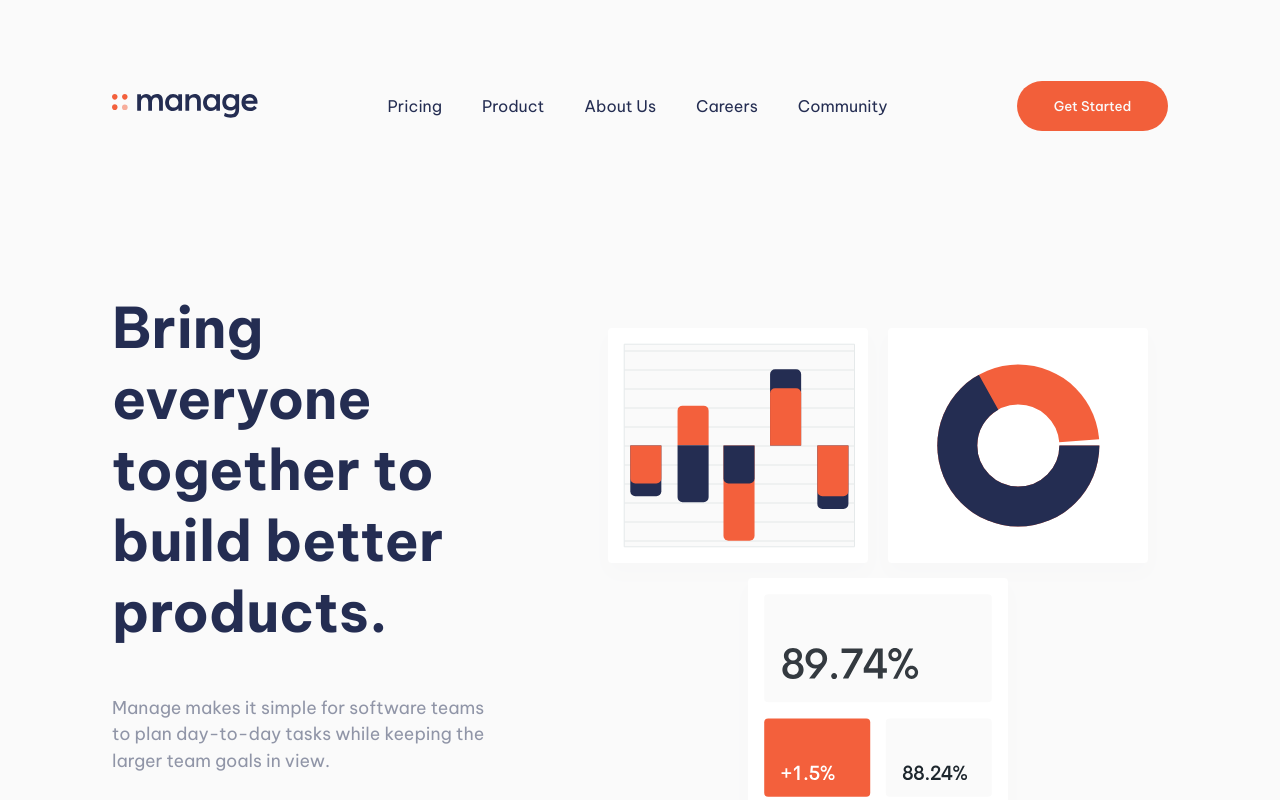
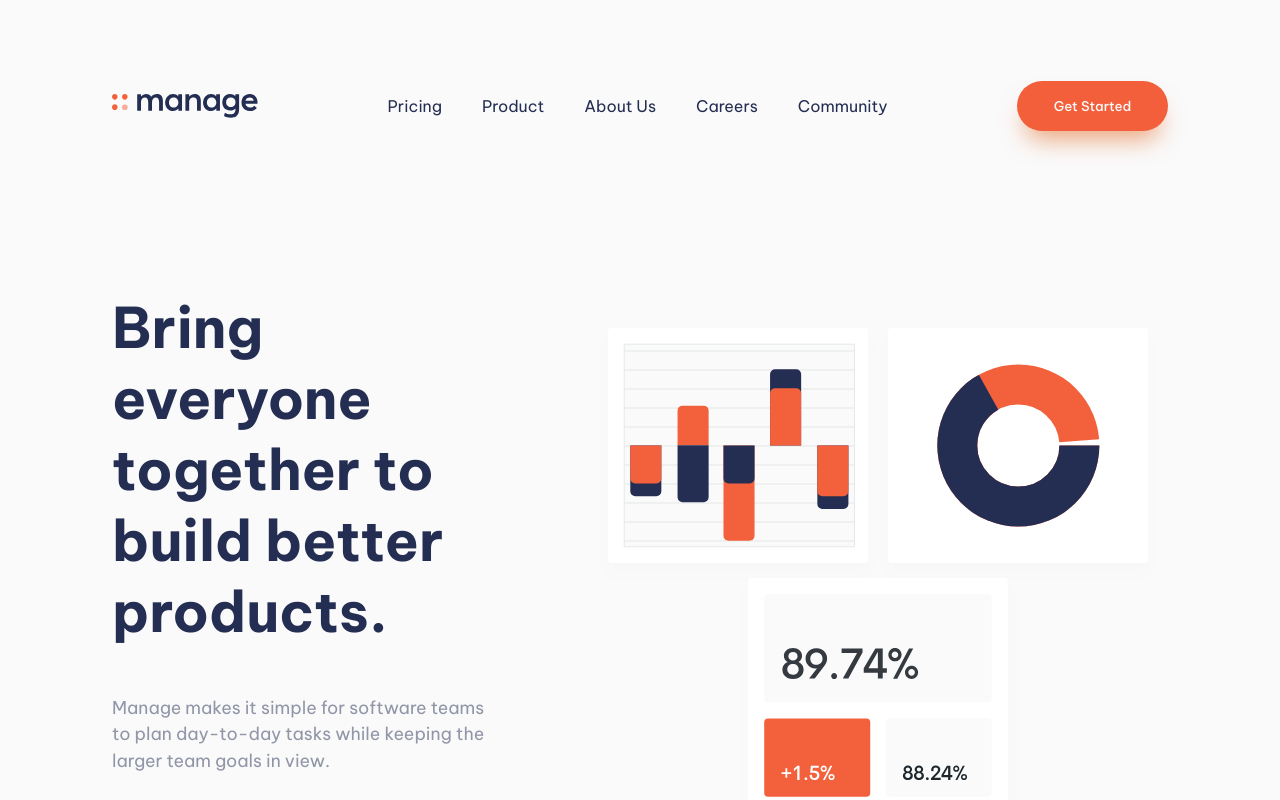
Before and after one commit to kaya70875/manage-landing-page-react, a React (Vite) app in the folder manage-react/: page / in a window 1280 px wide. Shown: the top 800 px of the page. Built offline with nearby package versions, Linux system fonts and the light colour scheme.

Commit message:
adding box-shadow for primary button

```diff
--- a/manage-react/src/index.css
+++ b/manage-react/src/index.css
@@ -23,6 +23,8 @@
   font-weight: 500;
   cursor: pointer;
   max-width: 10rem;
+
+  box-shadow: 0 1rem 1.5rem -0.5rem rgba(223, 88, 10, 0.527);
 }
 
 .secondary-button {
```
